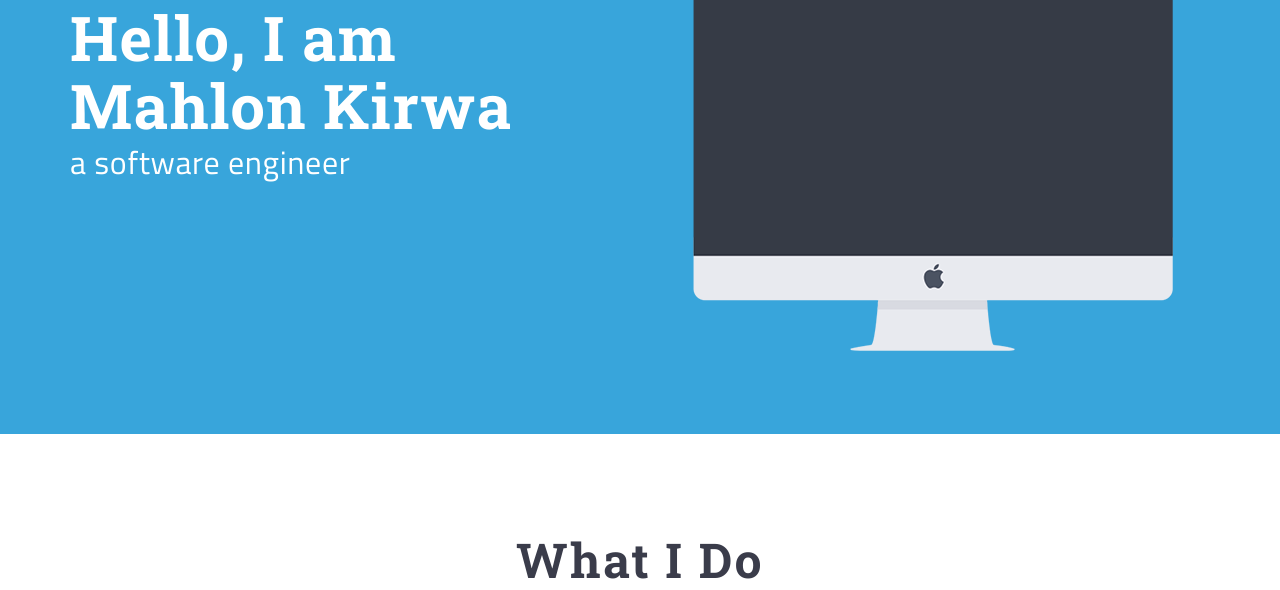
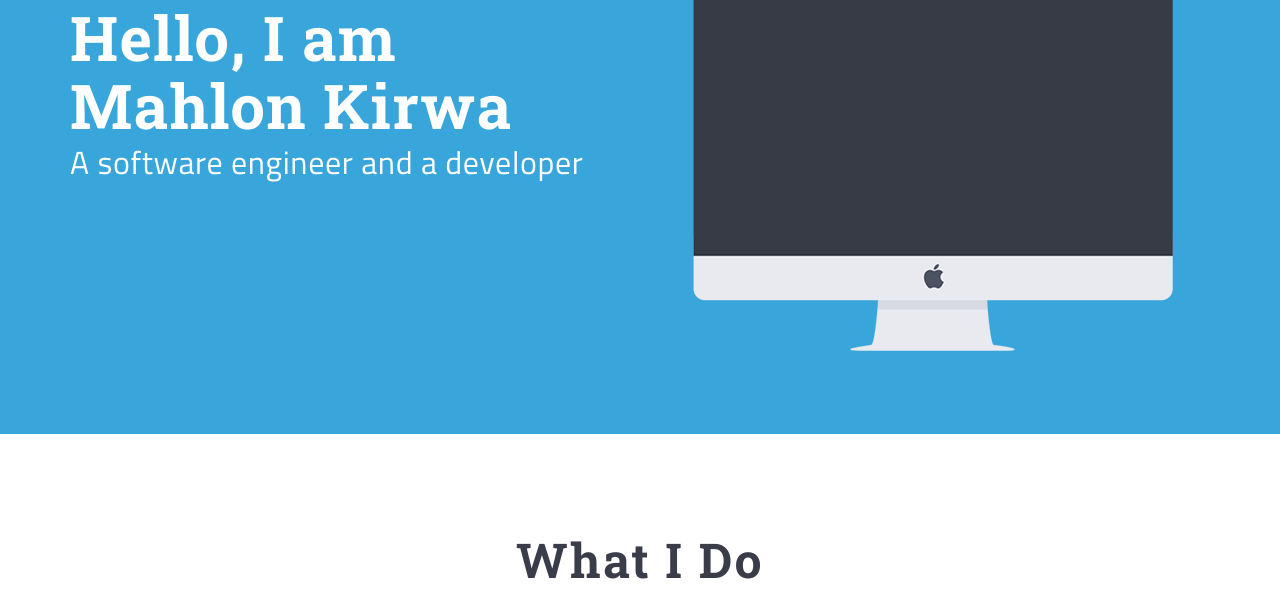
Before and after one commit to mkirwa/mkirwa.github.io, a plain HTML site: page index.html in a window 1280 px wide. Shown: the part 226-816 px from the top of the page. Drawn offline with nearby package versions, Linux system fonts and the light colour scheme.

Commit message:
minor change

```diff
--- a/index.html
+++ b/index.html
@@ -102,7 +102,7 @@
 					<div class="col-sm-6 text-col">
 
 						<h1>Hello, I am Mahlon Kirwa</h1>
-						<p>a software engineer</p>
+						<p>A software engineer and a developer </p>
 
 					</div>
 
```
